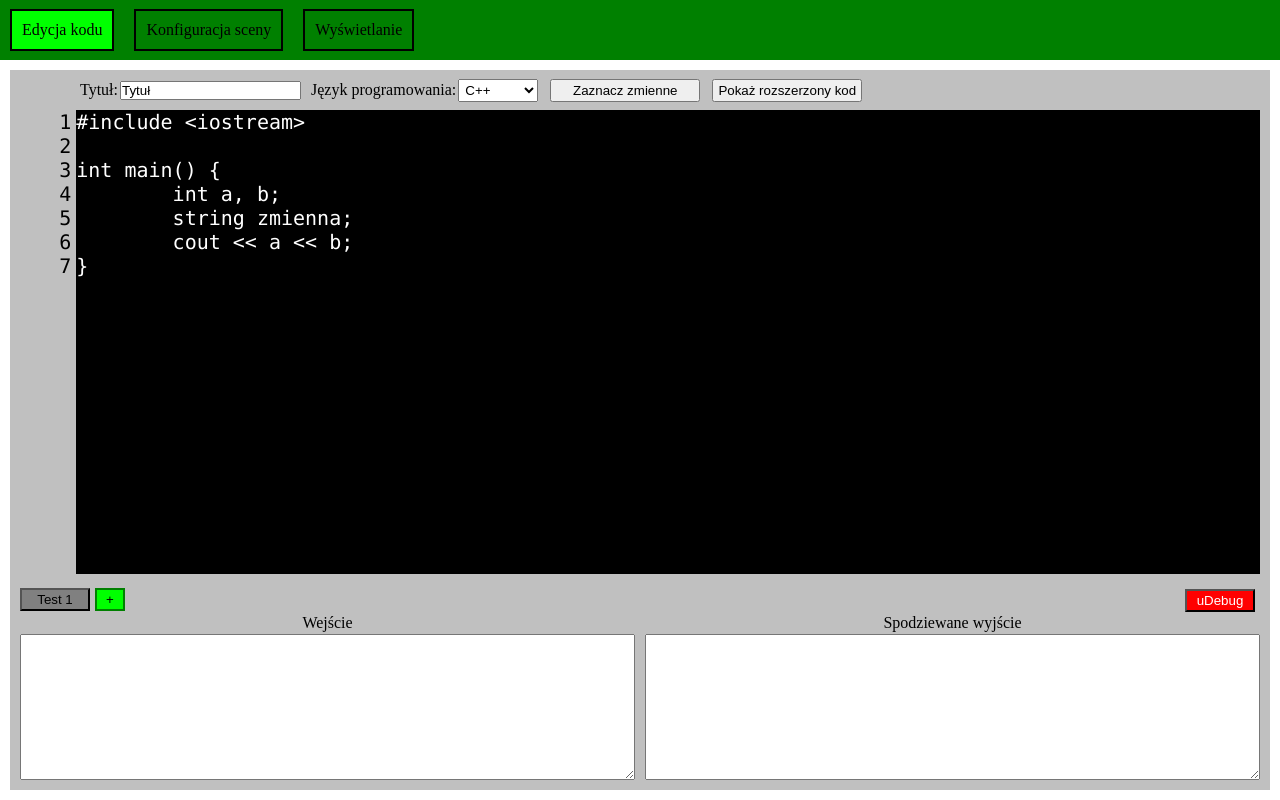
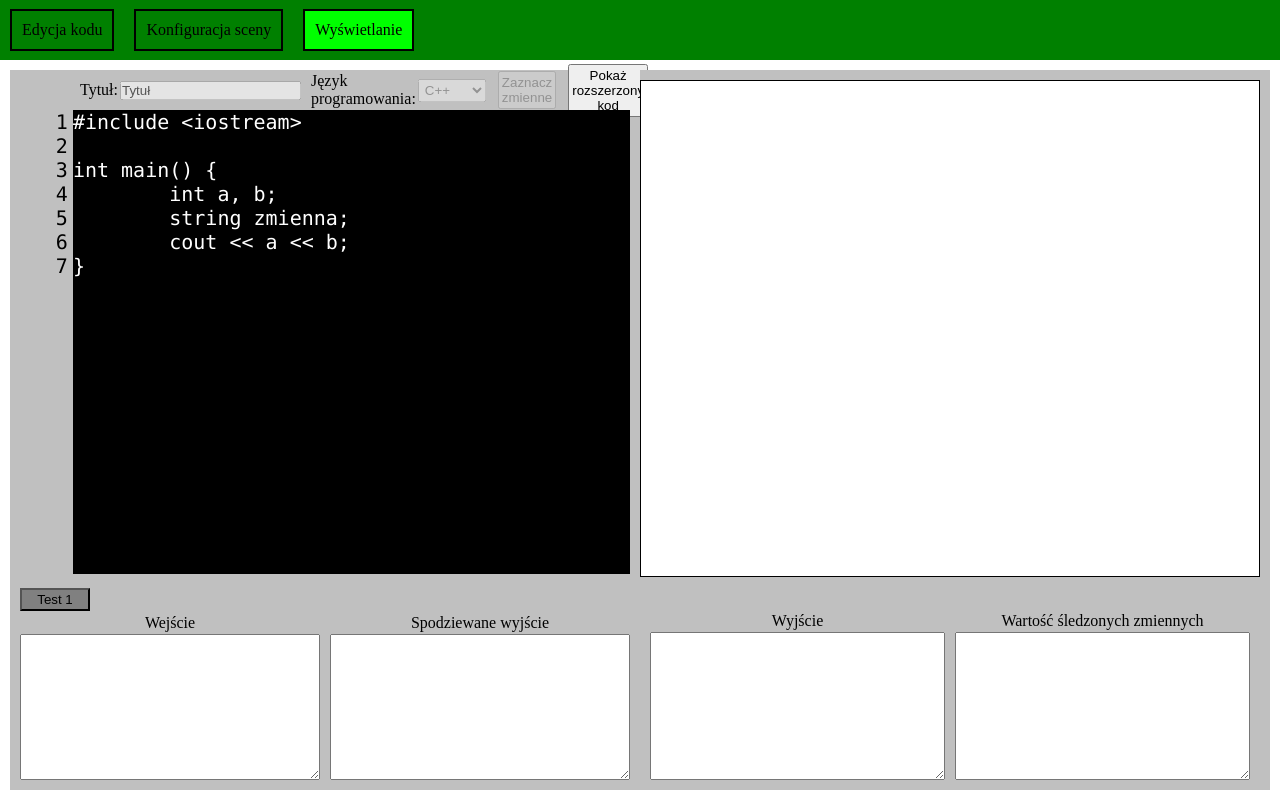
Before and after one commit to Rubix98/algodebug, a Vue app: page / in a window 1280 px wide. Built offline with nearby package versions, Linux system fonts and the light colour scheme.

Commit message:
Dodaje canvas dla scen

```diff
--- a/src/App.vue
+++ b/src/App.vue
@@ -3,20 +3,23 @@
     <Menu v-model:currentTab="currentTab"/>
 
     <div class="tab-container">
-      <CodeTab ref="codeTab" v-show="currentTab === 0" />
+      <CodeTab v-show="currentTab === 0" />
+      <DisplayTab v-show="currentTab === 2" />
     </div>
   </div>
 </template>
 
 <script>
-import CodeTab from '@/components/tabs/CodeTab.vue'
-import Menu from '@/components/other/Menu.vue'
+import Menu from '@/components/other/Menu.vue';
+import CodeTab from '@/components/tabs/CodeTab.vue';
+import DisplayTab from '@/components/tabs/DisplayTab.vue';
+
 
 export default {
-  components: {CodeTab, Menu},
+  components: {Menu, CodeTab, DisplayTab},
   data() {
     return {
-      currentTab: 0,
+      currentTab: 2,
     }
   }
 }
@@ -86,4 +89,8 @@ export default {
     align-items: center;
   }
 
+  .width-1-of-2 {
+    width: 50%;
+  }
+
 </style>
--- a/src/components/codeEditor/CodeEditor.vue
+++ b/src/components/codeEditor/CodeEditor.vue
@@ -28,6 +28,7 @@
     <CodeEditorTestCases
       v-model:inputs="inputs"
       v-model:outputs="outputs"
+      v-model:selectedTestCase="selectedTestCase"
       :readonly="readonly" />
 
   </div>
@@ -40,6 +41,8 @@ import CodeEditorBody from './CodeEditorBody.vue';
 import CodeEditorTestCases from './CodeEditorTestCases.vue';
 import {CodeParser} from '@/scripts/CodeParser.js';
 import {DeepSet} from '@/scripts/DeepSet.js';
+
+let instances = {};
 
 export default {
   props: ['id', 'readonly'],
@@ -56,7 +59,8 @@ export default {
       trackVariablesMode:   false,
       showExtendedCode:     false,
       inputs:               [''],
-      outputs:              ['']
+      outputs:              [''],
+      selectedTestCase:     0
     }
   },
 
@@ -67,6 +71,7 @@ export default {
     this.linesDOM = rootDOM.getElementsByClassName('code-editor-line-numbers')[0];
     this.highlightsDOM.innerHTML = this.code;
     this.reset();
+    instances[this.$props.id] = this;
   },
 
   methods: {
@@ -119,6 +124,16 @@ export default {
         this.code = this.copyOfCode;
       }
     }
+  },
+
+  updated() {
+    for (let id in instances) {
+      if (id != this.$props.id) {
+        for (let key in this.$data) {
+          instances[id][key] = this[key];
+        }
+      }
+    }
   }
 
 }
--- a/src/components/codeEditor/CodeEditorTestCases.vue
+++ b/src/components/codeEditor/CodeEditorTestCases.vue
@@ -7,7 +7,7 @@
 
           <button v-for="number in numberOfTestCases" :key="number"
             :class="{'selected-button ': isSelected(number)}"
-            @click="selectTestCase(number)" >
+            @click="this.$emit('update:selectedTestCase', number-1)" >
             Test {{number}}
           </button>
 
@@ -24,6 +24,7 @@
           <div class="textarea-header">Wejście</div>
           <textarea
             :value="inputs[selectedTestCase]"
+            :readonly="readonly"
             @input="inputHandler('inputs', selectedTestCase, $event.target.value)"></textarea>
         </div>
 
@@ -31,6 +32,7 @@
           <div class="textarea-header">Spodziewane wyjście</div>
           <textarea
             :value="outputs[selectedTestCase]"
+            :readonly="readonly"
             @input="inputHandler('outputs', selectedTestCase, $event.target.value)"></textarea>
         </div>
       </div>
@@ -42,25 +44,16 @@
 <script>
 
 export default {
-  props: ['inputs', 'outputs', 'readonly'],
-
-  data() {
-    return {
-      selectedTestCase: 0
-    }
-  },
+  props: ['inputs', 'outputs', 'selectedTestCase', 'readonly'],
 
   methods: {
     inputHandler(name, number, value) {
       let tab = this.$props[name];
       tab[number] = value;
-      console.log(`update:${name}`, tab);
       this.$emit(`update:${name}`, tab);
     },
 
     addTestCase() {
-      this.selectedTestCase = this.$props.inputs.length;
-
       let inputs = this.$props.inputs;
       inputs.push('');
       this.$emit('update:inputs', inputs);
@@ -68,10 +61,6 @@ export default {
       let outputs = this.$props.outputs;
       outputs.push('');
       this.$emit('update:outputs', outputs);
-    },
-
-    selectTestCase(number) {
-      this.selectedTestCase = number-1;
     }
   },
 
--- /dev/null
+++ b/src/components/sceneInterface/SceneCanvas.vue
@@ -0,0 +1,20 @@
+<template>
+  <div class="scene-canvas">
+    <canvas class="full-size"></canvas>
+  </div>
+</template>
+
+<script>
+
+export default {
+
+}
+</script>
+
+<style scoped>
+  canvas {
+    border: 1px solid black;
+    background-color: white;
+  }
+
+</style>
--- /dev/null
+++ b/src/components/sceneInterface/SceneInterface.vue
@@ -0,0 +1,61 @@
+<template>
+  <div class="scene-interface full-size">
+    <SceneCanvas />
+
+    <div class="output-cases-body flex-row flex-vertical-space-between">
+      <div>
+        <div class="textarea-header">Wyjście</div>
+        <textarea></textarea>
+      </div>
+
+      <div>
+        <div class="textarea-header">Wartość śledzonych zmiennych</div>
+        <textarea></textarea>
+      </div>
+    </div>
+
+  </div>
+</template>
+
+<script>
+import SceneCanvas from './SceneCanvas.vue';
+
+export default {
+  components: {SceneCanvas}
+}
+</script>
+
+<style scoped>
+  .scene-interface {
+    background-color: silver;
+    padding-top: 10px;
+    padding-right: 10px;
+  }
+
+  .scene-canvas {
+    height: 70%;
+  }
+
+  .output-cases-body {
+    height: 30%;
+    padding: 10px;
+    padding-top: 35px;
+  }
+
+  .output-cases-body > div {
+    width: calc(50% - 5px);
+  }
+
+  .output-cases-body .textarea-header {
+    text-align: center;
+    height: 20px;
+    font: initial;
+  }
+
+  .output-cases-body textarea {
+    width: 100%;
+    height: calc(100% - 20px);
+    padding: 5px;
+  }
+
+</style>
--- /dev/null
+++ b/src/components/tabs/DisplayTab.vue
@@ -0,0 +1,22 @@
+<template>
+  <div class="full-size flex-row">
+    <div class="width-1-of-2">
+      <CodeEditor id="displayCode" :readonly="true" />
+    </div>
+    <div class="width-1-of-2">
+      <SceneInterface />
+    </div>
+  </div>
+</template>
+
+<script>
+import CodeEditor from '@/components/codeEditor/CodeEditor.vue';
+import SceneInterface from '@/components/sceneInterface/SceneInterface.vue';
+export default {
+  components: { CodeEditor, SceneInterface }
+}
+</script>
+
+<style scoped>
+
+</style>
```
